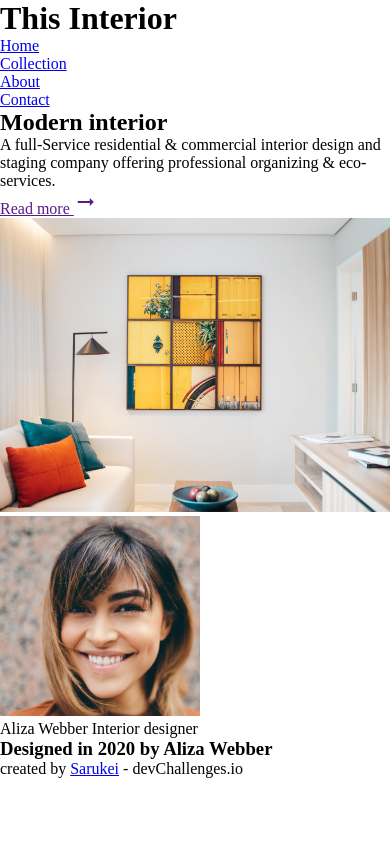
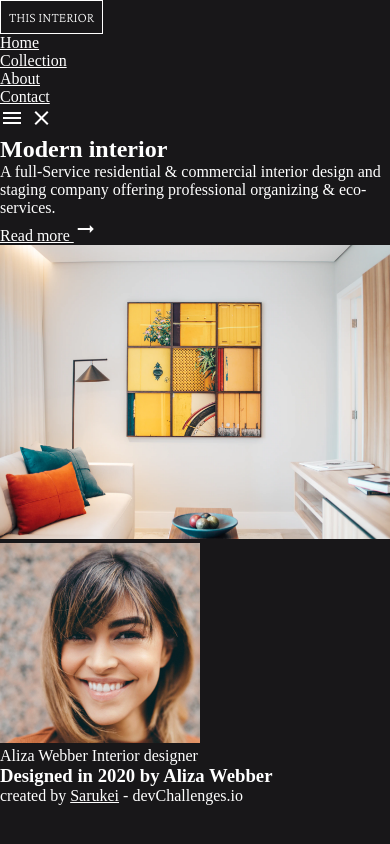
Before and after one commit to Sarukei/interior-consultant, a plain HTML site: page index.html in a window 390 px wide. Drawn offline with nearby package versions, Linux system fonts and the light colour scheme.

Commit message:
Add logo styles and start hamburger-menu

```diff
--- a/index.html
+++ b/index.html
@@ -29,7 +29,10 @@
 		<header class="header">
 			<h1 class="logo">This Interior</h1>
 
-			<nav class="nav">
+
+			<div class="hamburger-menu">
+
+				<nav class="hamurger-menu__nav">
 					<ul>
 						<li><a href="#">Home</a></li>
 						<li><a href="#">Collection</a></li>
@@ -38,7 +41,16 @@
 					</ul>
 				</nav>
 
-			<div class="hamburger-menu">
+				<div class="hamburger-menu__icon">
+					<span class="material-icons">
+						menu
+					</span>
+
+					<span class="material-icons">
+						close
+					</span>
+
+				</div>
 			</div>
 		</header>
 		<main class="main-content">
--- a/scss/abstracts/_variables.scss
+++ b/scss/abstracts/_variables.scss
@@ -7,3 +7,5 @@ $font-logo: "Crimson Pro", serif;
 
 /* Colors
 */ //////////////////////////////////////////////*/
+$color-dark-bg: #181719;
+$color-text: hsla(0, 0%, 100%, 1);
--- a/scss/base/_base.scss
+++ b/scss/base/_base.scss
@@ -10,7 +10,16 @@ html {
 	box-sizing: border-box;
 }
 
+body {
+	background-color: $color-dark-bg;
+	color: $color-text;
+}
+
 img {
 	max-width: 100%;
 	height: auto;
 }
+
+a {
+	color: $color-text;
+}
--- /dev/null
+++ b/scss/components/_hamburger-menu.scss
@@ -0,0 +1,5 @@
+.hamburger-menu {
+	&__icon {
+		font-size: 1.375rem;
+	}
+}
--- /dev/null
+++ b/scss/components/_logo.scss
@@ -0,0 +1,10 @@
+.logo {
+	font-family: $font-logo;
+	text-transform: uppercase;
+	font-weight: 200;
+	font-size: 0.875rem;
+	padding: 0.5rem;
+
+	border: 1px solid $color-text;
+	display: inline-block;
+}
--- a/scss/main.scss
+++ b/scss/main.scss
@@ -2,3 +2,5 @@
 @import "./abstracts/mixins";
 @import "./base/base";
 @import "./components/header";
+@import "./components/logo";
+@import "./components/hamburger-menu";
```
Also changed, not shown: css/main.css, 1 other file. Lines whose indentation alone changed are shown as unchanged.
